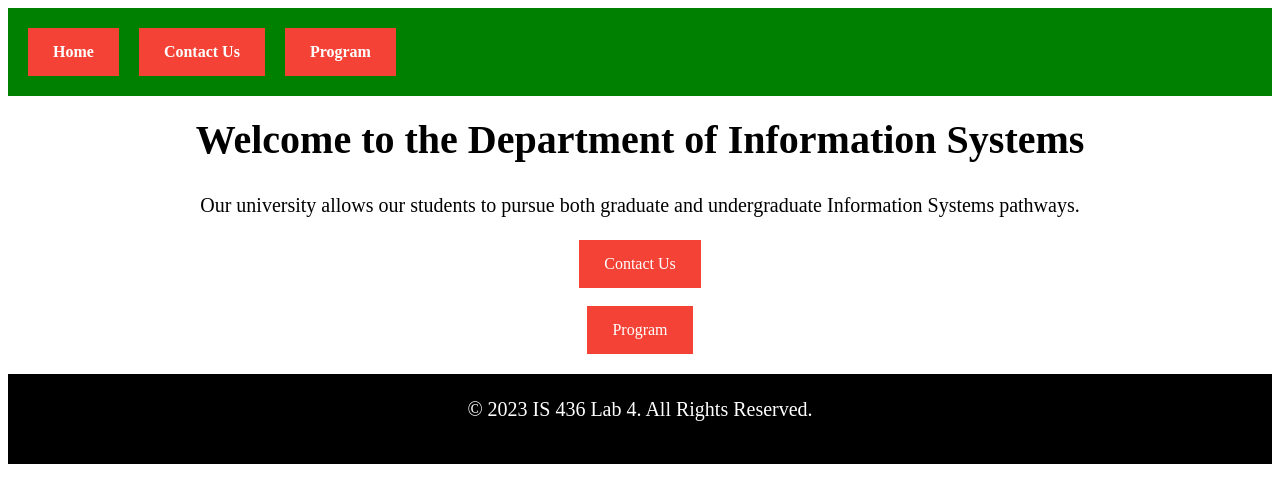
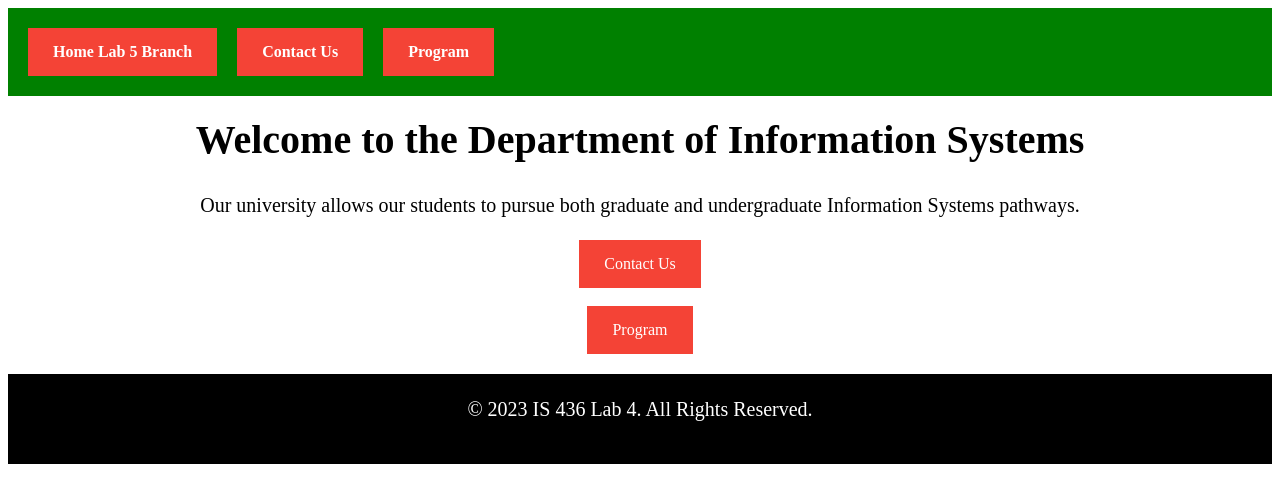
Before and after one commit to sabrinarod26/IS436Lab4, a plain HTML site: page Index.html in a window 1280 px wide. Drawn offline with Linux system fonts and the light colour scheme.

Commit message:
Update Index.html

```diff
--- a/Index.html
+++ b/Index.html
@@ -71,7 +71,7 @@
 <header>
 <nav>
 	<ul>
-		<li><a href="index.html">Home</a></li>
+		<li><a href="index.html">Home Lab 5 Branch</a></li>
 		<li><a href="contact.html">Contact Us</a></li>
 		<li><a href="program.html">Program</a></li>
 	</ul>
```
